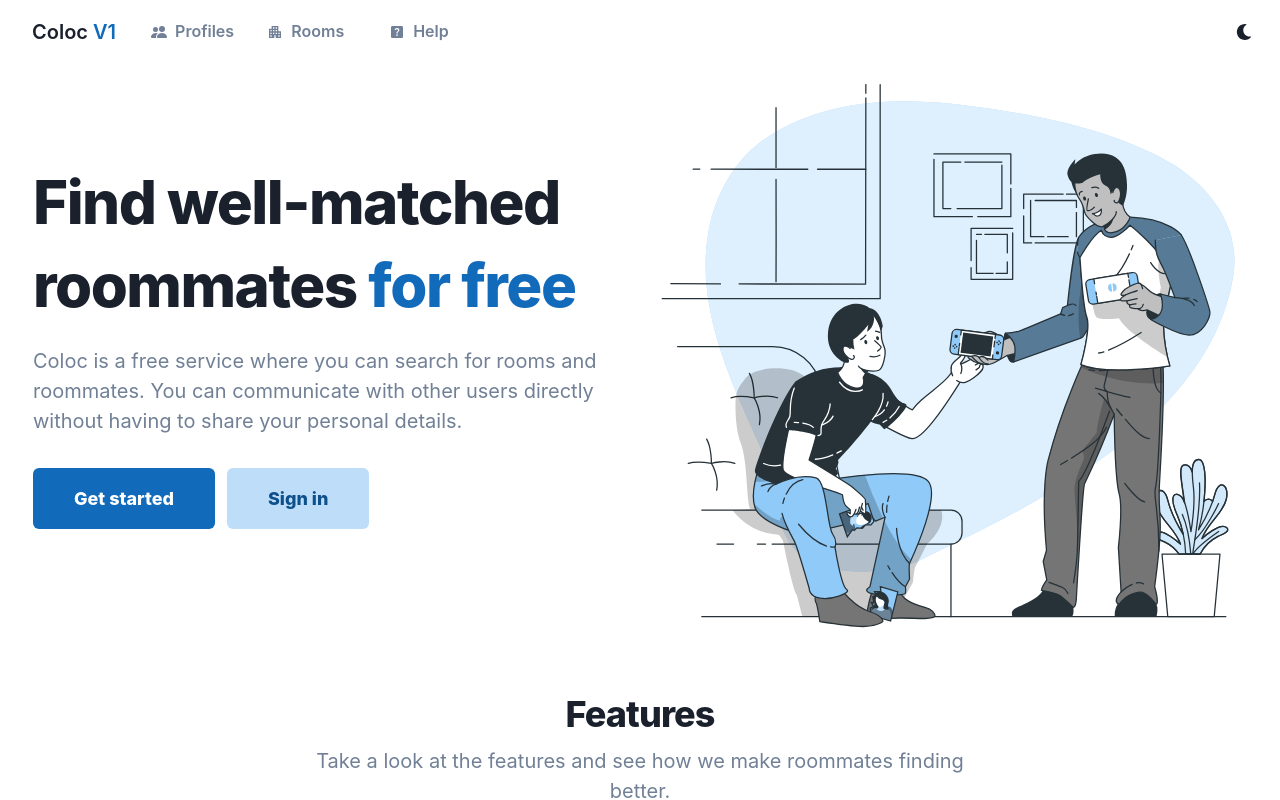
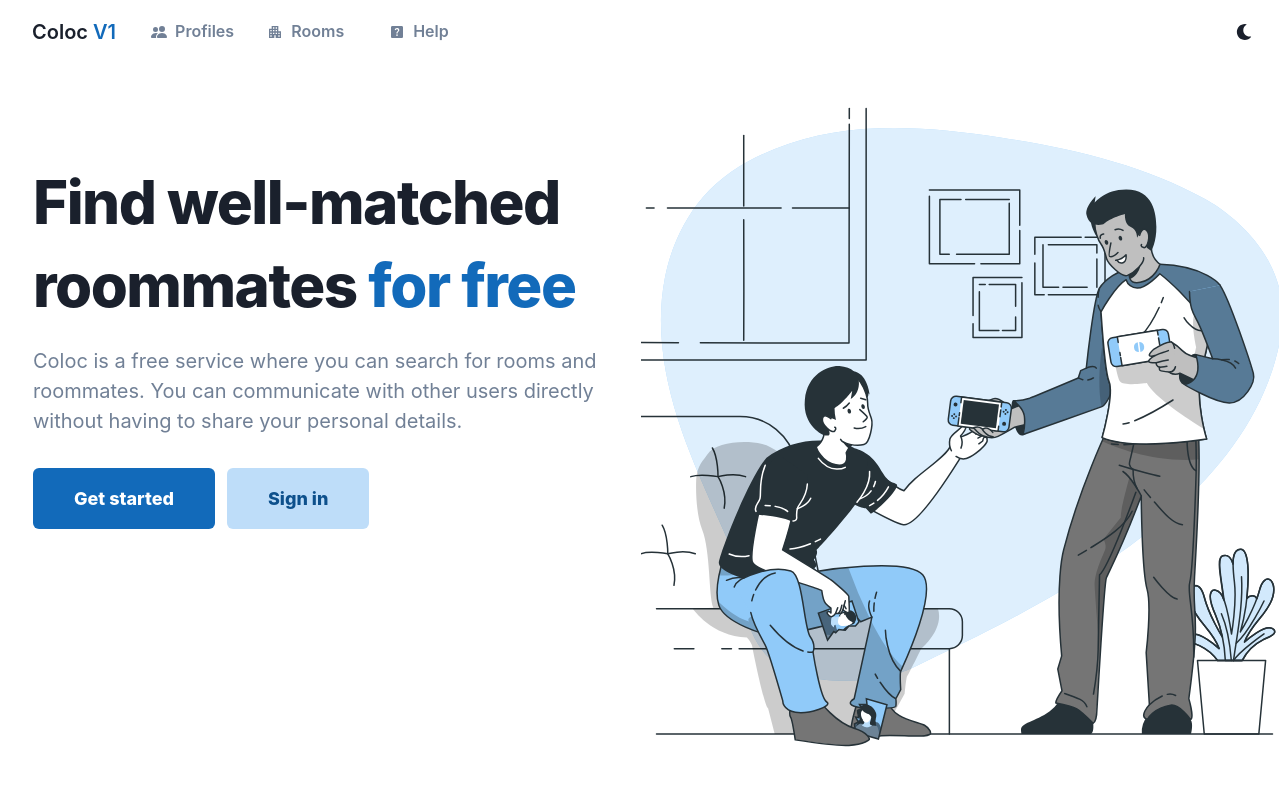
Before and after one commit to JustOssa/ColocHunt, a React (Create React App) app: page / in a window 1280 px wide. Shown: the top 800 px of the page. Built offline with nearby package versions, Linux system fonts and the light colour scheme; no server answers.

Commit message:
Home fix

```diff
--- a/src/pages/Home/index.js
+++ b/src/pages/Home/index.js
@@ -10,9 +10,12 @@ const Home = () => {
 
     <Box maxW="8xl" mx="auto">
 
-      <Box pos="relative" overflow="hidden" mt={12}>
+      <Box pos="relative" overflow="hidden" mt={12}
+          height={{base: "auto", xl: "calc(100vh - var(--chakra-space-12))"}}>
 
-        <Box maxW="7xl" mx="auto">
+        <Box maxW="7xl" mx="auto"
+            display={{base: "block", lg:"flex"}}
+            height={{base: "auto", xl:"full"}}>
           <Box
             pb={{ base: 8, sm: 16, md: 20, lg: 28, xl: 32 }}
             maxW={{ lg: "2xl" }}
```
Also changed, not shown: src/pages/Profiles.js (indentation only).
